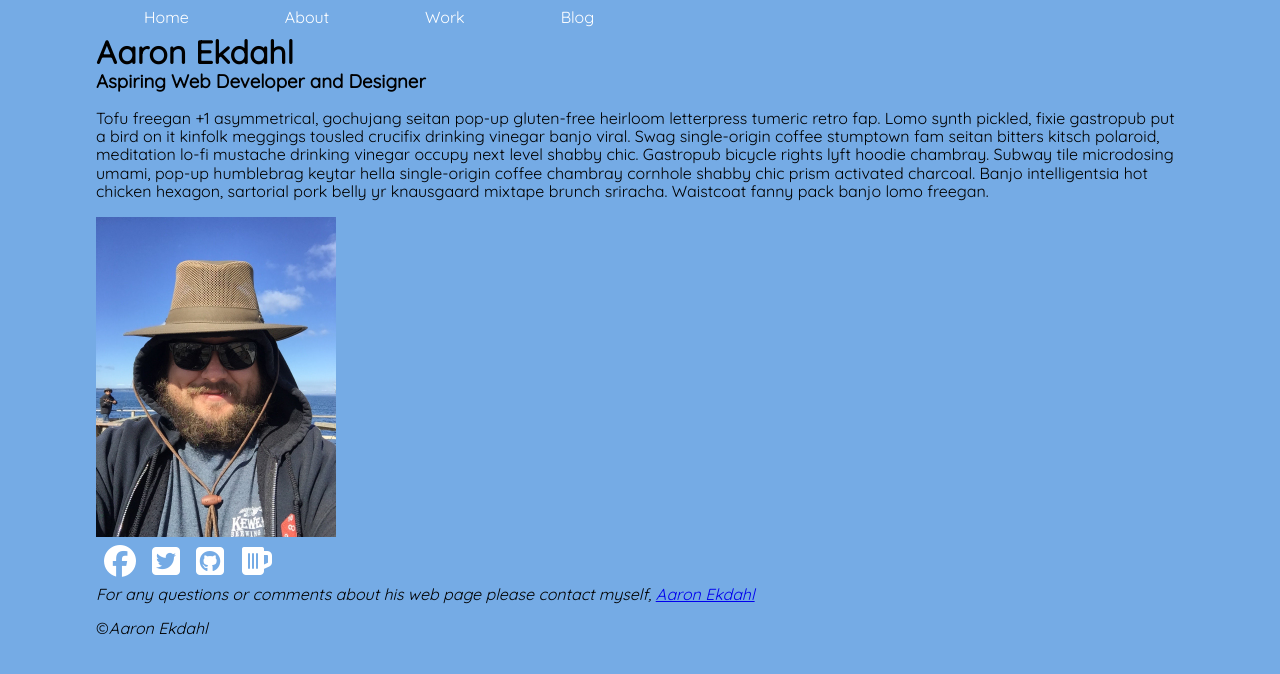
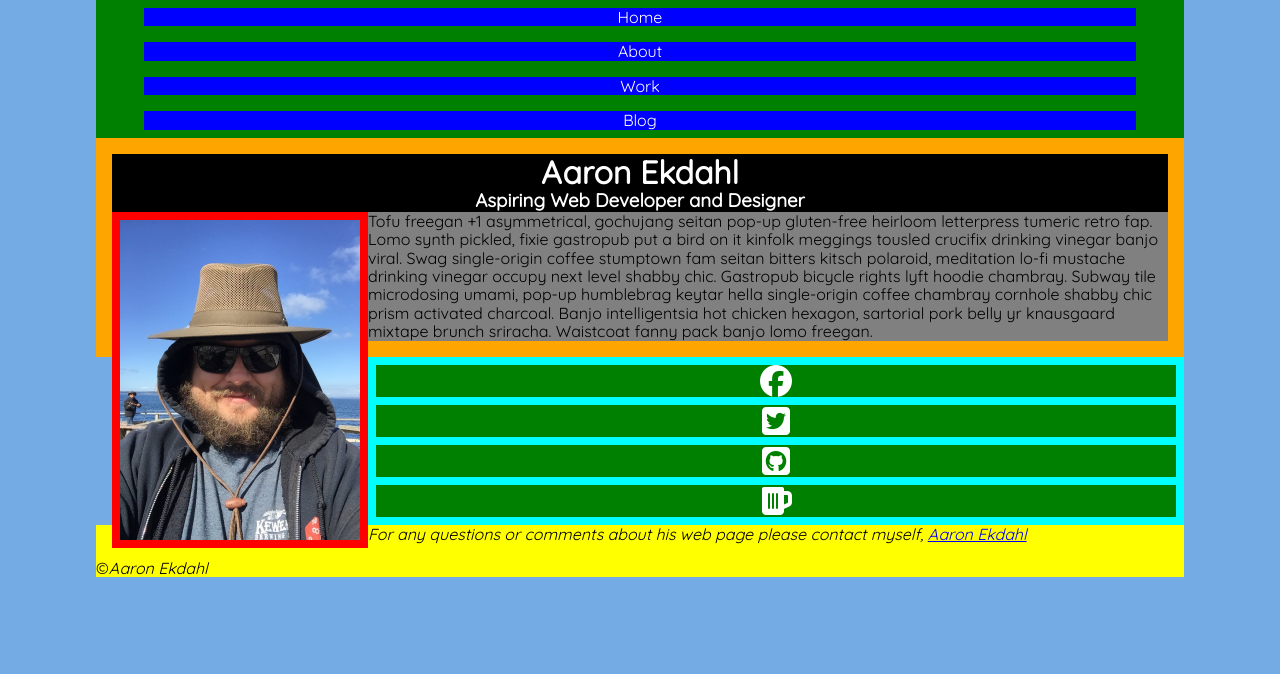
Before and after one commit to aaronekdahl/portfolio-personal, a plain HTML site: page index.html in a window 1280 px wide. Drawn offline with Linux system fonts and the light colour scheme; files that its build step writes are made by us from their sources.

Commit message:
semantics-cleanup

```diff
--- a/index.html
+++ b/index.html
@@ -12,9 +12,8 @@
 
   <body>
 
-  <section>
     <header>
-      <nav>
+      <nav id="main-menu">
         <ul>
           <li><a href="index.html">Home</a></li>
           <li><a href="aboutme.html">About</a></li>
@@ -24,24 +23,22 @@
         <!--<img class="logo" src="./images/logo.png" alt="website logo" style="width: 3rem">-->
       </nav>
     </header>
-  </section>
 
   <section>
-    <header id="main">
+    <header id="main-content">
       <h1>Aaron Ekdahl</h1>
         <h3>Aspiring Web Developer and Designer</h3>
+          <img src="./images/me.jpg" alt="me!" style="width: 15em;">
           <p>Tofu freegan +1 asymmetrical, gochujang seitan pop-up gluten-free heirloom letterpress tumeric retro fap. Lomo synth pickled, fixie gastropub put a bird on it kinfolk meggings tousled crucifix drinking vinegar banjo viral. Swag single-origin coffee stumptown fam seitan bitters kitsch polaroid, meditation lo-fi mustache drinking vinegar occupy next level shabby chic. Gastropub bicycle rights lyft hoodie chambray. Subway tile microdosing umami, pop-up humblebrag keytar hella single-origin coffee chambray cornhole shabby chic prism activated charcoal. Banjo intelligentsia hot chicken hexagon, sartorial pork belly yr knausgaard mixtape brunch sriracha. Waistcoat fanny pack banjo lomo freegan.</p>
       </header>
-
-    <img class="image-01" src="./images/me.jpg" alt="me!" style="width: 15em;">
   </section>
 
     <aside>
        <ul id="social">
-        <li><a href="http://www.facebook.com" i class="fa fa-facebook-official fa-2x" aria-hidden="true"></i></a></li>
-        <li><a href="http://www.twitter.com" i class="fa fa-twitter-square fa-2x" aria-hidden="true"></i></a></li>
-        <li><a href="http://www.github.com" i class="fa fa-github-square fa-2x" aria-hidden="true"></i></a></li>
-        <li><a href="http://www.untappd.com" i class="fa fa-beer fa-2x" aria-hidden="true"></i></a></li>
+        <li><a href="http://www.facebook.com"><i class="fa fa-facebook-official fa-2x" aria-hidden="true"></i></a></li>
+        <li><a href="http://www.twitter.com"><i class="fa fa-twitter-square fa-2x" aria-hidden="true"></i></a></li>
+        <li><a href="http://www.github.com"><i class="fa fa-github-square fa-2x" aria-hidden="true"></i></a></li>
+        <li><a href="http://www.untappd.com"><i class="fa fa-beer fa-2x" aria-hidden="true"></i></a></li>
       </ul>
     </aside>
 
--- a/styles/first-stylesheet.css
+++ b/styles/first-stylesheet.css
@@ -5,27 +5,37 @@ body {
   padding: 0em 3em 3em 3em;
 }
 
-nav ul {
+section {
+  /*clear: both; What does this do? Nothing?*/
+  margin: 0 0 0 0;
+  padding: 1em;
+  background-color: orange; /*Remove*/
+}
+
+#main-menu ul {
   list-style-type: none;
   margin: 0;
   padding: 0;
   overflow: hidden;
+  background-color: purple; /*Remove*/
 }
 
-nav li {
-  float: left;
+#main-menu li {
+  /*float: left;*/
   padding: 0.5em 3em 0.5em 3em;
+  background-color: green; /*Remove*/
 }
 
-nav li a {
+#main-menu li a {
   display: block;
   color: white;
   text-align: center;
   padding-right: .75em 1em;
   text-decoration: none;
+  background-color: blue; /*Remove*/
 }
 
-nav li a:hover {
+#main-menu li a:hover {
   color: black;
 }
 
@@ -34,41 +44,44 @@ nav li a:hover {
   color: white;
 }
 
-.image-01 {
-  float: left;
+#main-content h1, h3{
+  /*clear: both;
+  float: left;*/
+  margin: 0 0 0 0;
+  padding: 0 0 0 0;
+  width: 100%;
+  text-align: center;
+  color: white;
+  background-color: black; /*Remove*/
 }
 
-#main h1 {
-  clear: both;
+#main-content img {
+  margin: 0 0 0 0;
+  padding: 0.5em;
   float: left;
-  margin: 0 0 0 0;
-}
-#main h3 {
-  clear: both;
-  float: left;
-  margin: 0 0 0 0;
+  background-color: red; /*Remove*/
 }
 
-#main p {
-  clear: both;
-  float: left;
-}
-
-section {
-  width: 100%
+#main-content p {
+  /*clear: both; What does this do? Nothing?
+  float: left;*/
+  margin: 0 0 0 0;
+  background-color: grey; /*Remove*/
 }
 
 aside ul {
-  clear: both;
+  /*clear: both; What does this do? Nothing?*/
   list-style-type: none;
   margin: 0;
   padding: 0;
   overflow: hidden;
+  background-color: cyan; /*Remove*/
 }
 
 aside li {
-  float: left;
+  /*float: left;*/
   margin: 0.5em;
+  background-color: magenta; /*Remove*/
 }
 
 aside li a {
@@ -77,6 +90,7 @@ aside li a {
   text-align: center;
   padding-right: .75em 1em;
   text-decoration: none;
+  background-color: green; /*Remove*/
 }
 
 aside li a:hover {
@@ -84,5 +98,6 @@ aside li a:hover {
 }
 
 footer {
-  clear: both;
+  /*clear: both;*/
+  background-color: yellow; /*Remove*/
 }
```
